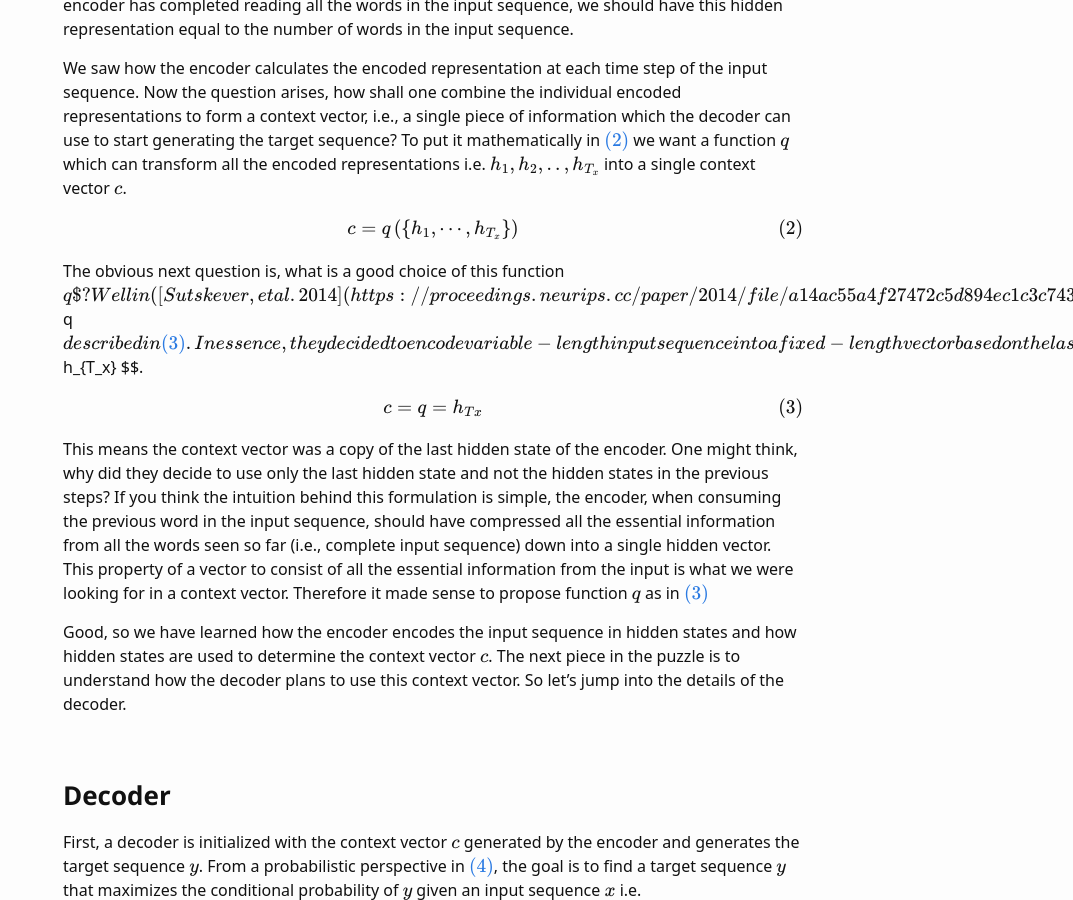
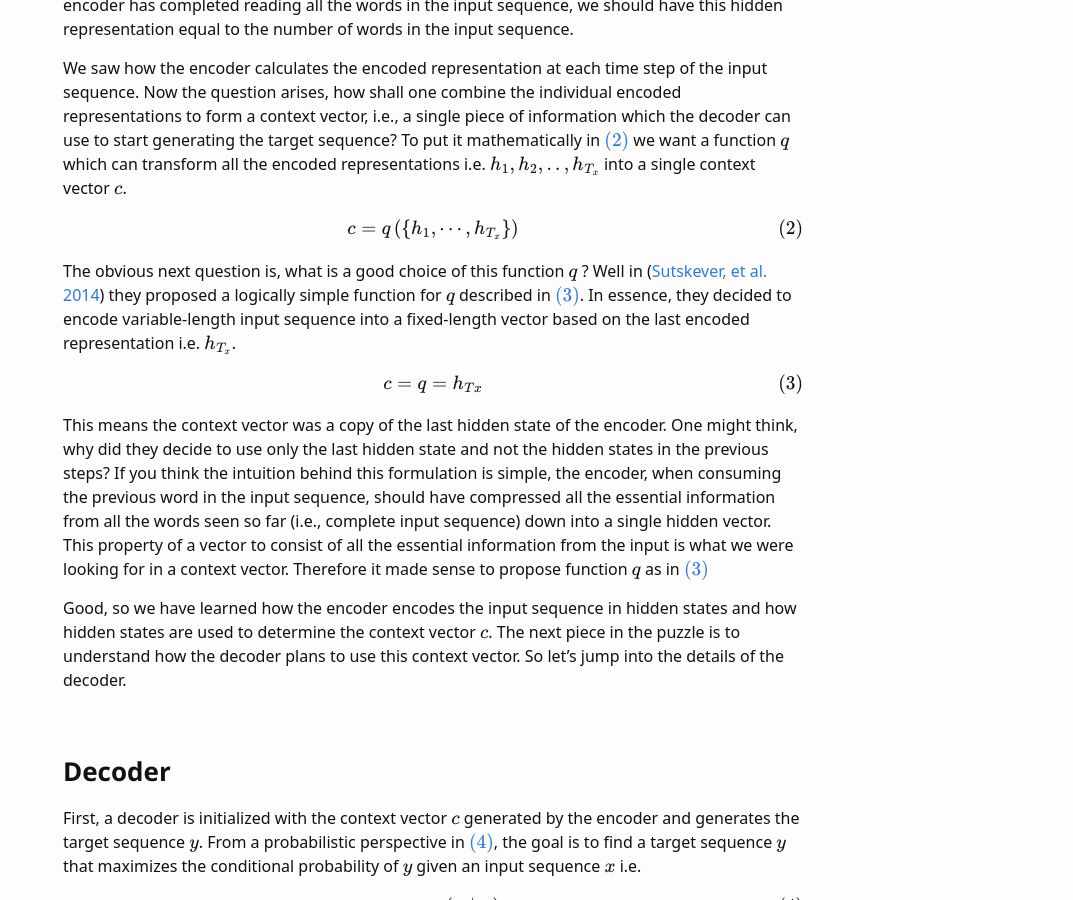
Before and after one commit to vijaydaultani/blog, a Jekyll site: the page built from _posts/2021-10-08-demystifying-attention.md, in a window 1280 px wide and 900 px high, scrolled down 1677 px. Shown: the whole window, without its empty margins (207-1280 px from the left). Built offline with Jekyll 4.4.1, drawn with Linux system fonts in a browser that asks for light colours; some web fonts are replaced; formulas are drawn with MathJax 3; comment, search, counter and statistics services are not loaded.

Commit message:
correcting typo previously breaking the equation

```diff
--- a/_posts/2021-10-08-demystifying-attention.md
+++ b/_posts/2021-10-08-demystifying-attention.md
@@ -39,7 +39,7 @@ c=q\left(\left\{h_{1}, \cdots, h_{T_{x}}\right\}\right)
 \label{eq:context_vector}
 $$
 
-The obvious next question is, what is a good choice of this function $$ q $? Well in ([Sutskever, et al. 2014](https://proceedings.neurips.cc/paper/2014/file/a14ac55a4f27472c5d894ec1c3c743d2-Paper.pdf)) they proposed a logically simple function for $$ q $$ described in \eqref{eq:encoder_context_vector}. In essence, they decided to encode variable-length input sequence into a fixed-length vector based on the last encoded representation i.e. $$ h_{T_x} $$.
+The obvious next question is, what is a good choice of this function $$ q $$ ? Well in ([Sutskever, et al. 2014](https://proceedings.neurips.cc/paper/2014/file/a14ac55a4f27472c5d894ec1c3c743d2-Paper.pdf)) they proposed a logically simple function for $$ q $$ described in \eqref{eq:encoder_context_vector}. In essence, they decided to encode variable-length input sequence into a fixed-length vector based on the last encoded representation i.e. $$ h_{T_x} $$.
 
 $$
 c=q=h_{Tx}
```
